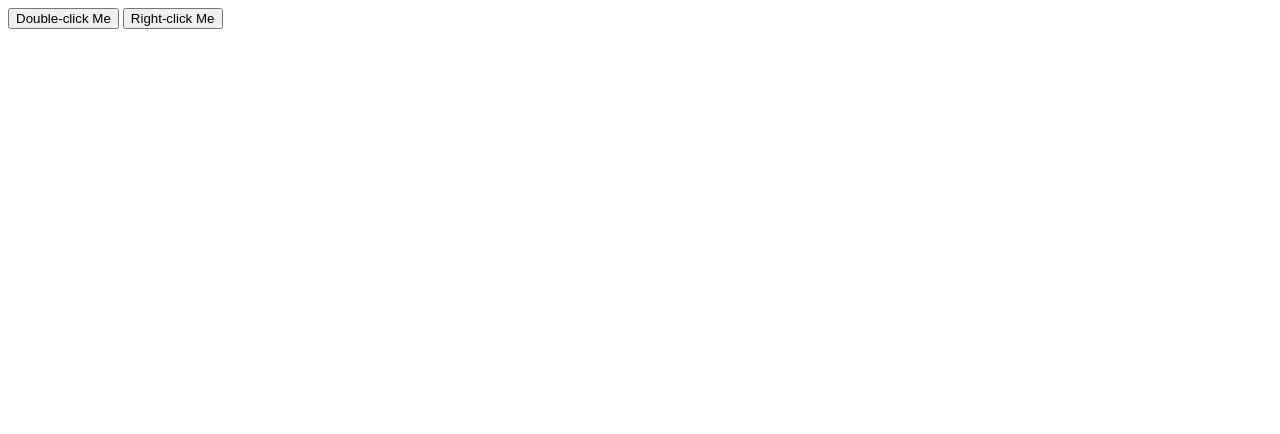
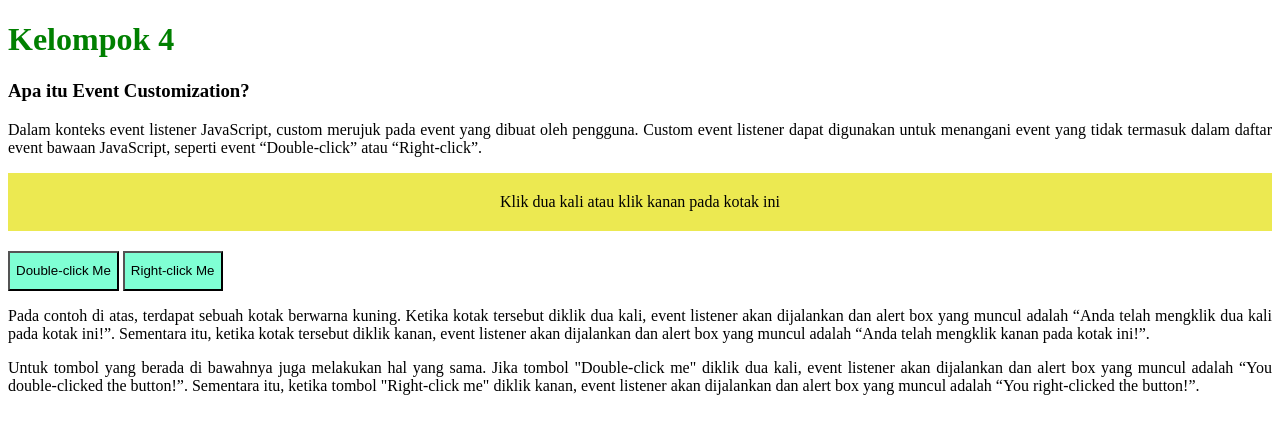
Before and after one commit to Kelompok-4-DTS3/DOM-EVENT, a plain HTML site: page customization.html in a window 1280 px wide. Drawn offline with Linux system fonts and the light colour scheme.

Commit message:
Add Box for Example

```diff
--- a/customization.html
+++ b/customization.html
@@ -4,16 +4,48 @@
     <title>Event Customization</title>
   </head>
   <body>
-    <button id="doubleClick">Double-click Me</button>
-    <button id="rightClick">Right-click Me</button>
+    <h1 style="color: green">Kelompok 4</h1>
+    <h3>Apa itu Event Customization?</h3>
+    <div>
+      <p style="text-align: justify">
+        Dalam konteks event listener JavaScript, custom merujuk pada event yang dibuat oleh pengguna. Custom event listener dapat digunakan untuk menangani event yang tidak termasuk dalam daftar event bawaan JavaScript, seperti event
+        “Double-click” atau “Right-click”.
+      </p>
+    </div>
+    <div id="myDiv" style="background-color: #ece951; padding: 20px; text-align: center">Klik dua kali atau klik kanan pada kotak ini</div>
+    <div id="button" style="margin-top: 20px">
+      <button id="doubleClick" style="background-color: aquamarine; height: 40px">Double-click Me</button>
+      <button id="rightClick" style="background-color: aquamarine; height: 40px">Right-click Me</button>
+    </div>
+    <!-- Explanation of Event Customization's Example -->
+    <div>
+      <p style="text-align: justify">
+        Pada contoh di atas, terdapat sebuah kotak berwarna kuning. Ketika kotak tersebut diklik dua kali, event listener akan dijalankan dan alert box yang muncul adalah “Anda telah mengklik dua kali pada kotak ini!”. Sementara itu, ketika
+        kotak tersebut diklik kanan, event listener akan dijalankan dan alert box yang muncul adalah “Anda telah mengklik kanan pada kotak ini!”.
+      </p>
+      <p style="text-align: justify">
+        Untuk tombol yang berada di bawahnya juga melakukan hal yang sama. Jika tombol "Double-click me" diklik dua kali, event listener akan dijalankan dan alert box yang muncul adalah “You double-clicked the button!”. Sementara itu,
+        ketika tombol "Right-click me" diklik kanan, event listener akan dijalankan dan alert box yang muncul adalah “You right-clicked the button!”.
+      </p>
+    </div>
     <script type="text/javascript">
+      var myDiv = document.getElementById("myDiv");
       const doubleClickButton = document.getElementById("doubleClick");
       const rightClickButton = document.getElementById("rightClick");
-      // Double click
+      // Double click box
+      myDiv.addEventListener("dblclick", function () {
+        alert("Anda telah mengklik dua kali pada kotak ini!");
+      });
+      // Right click box
+      myDiv.addEventListener("contextmenu", function (event) {
+        event.preventDefault();
+        alert("Anda telah mengklik kanan pada kotak ini!");
+      });
+      // Double click button
       doubleClickButton.addEventListener("dblclick", () => {
         alert("You double-clicked the button!");
       });
-      // Right click
+      // Right click button
       rightClickButton.addEventListener("contextmenu", function (event) {
         event.preventDefault();
         alert("You right-clicked the button!");
```
